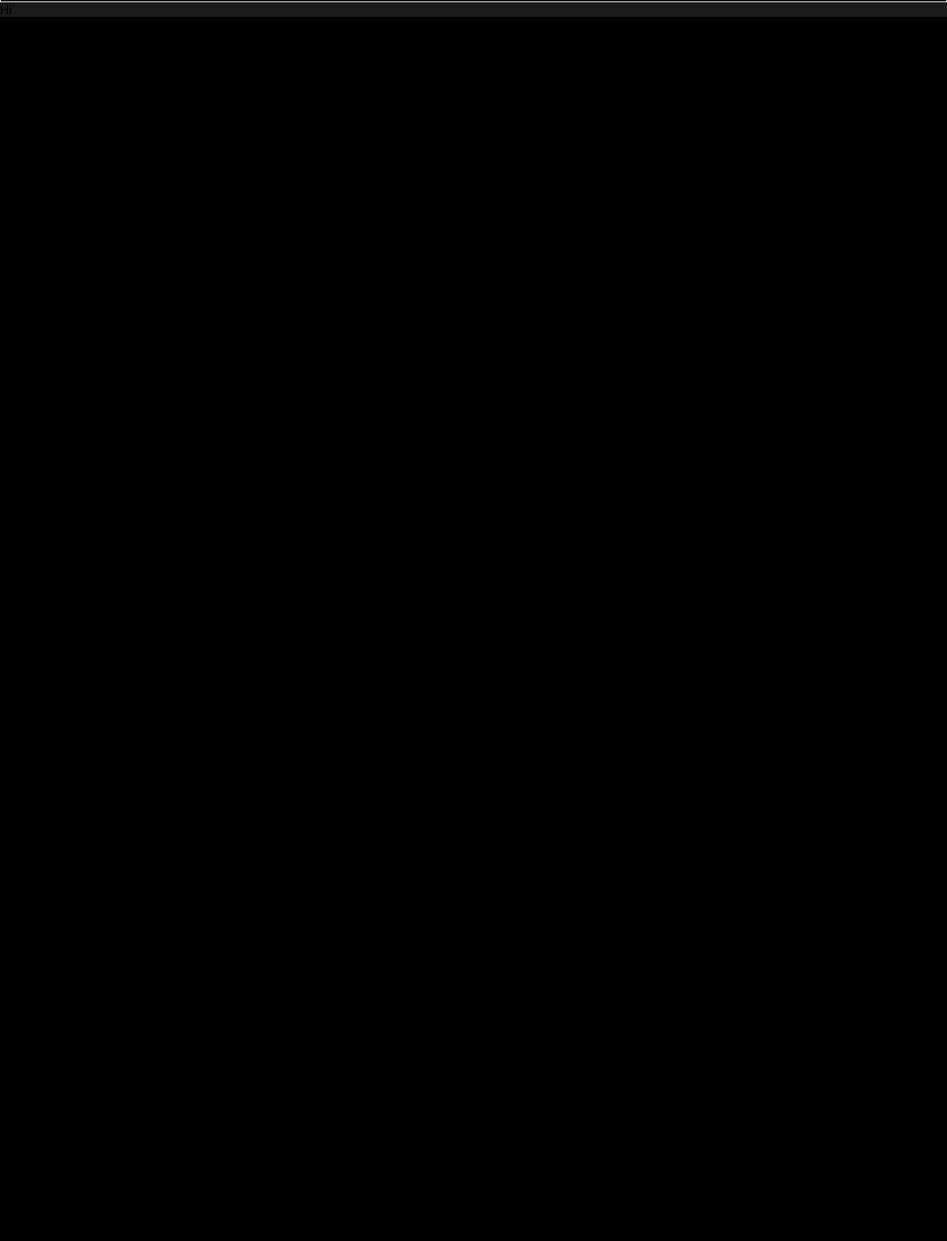
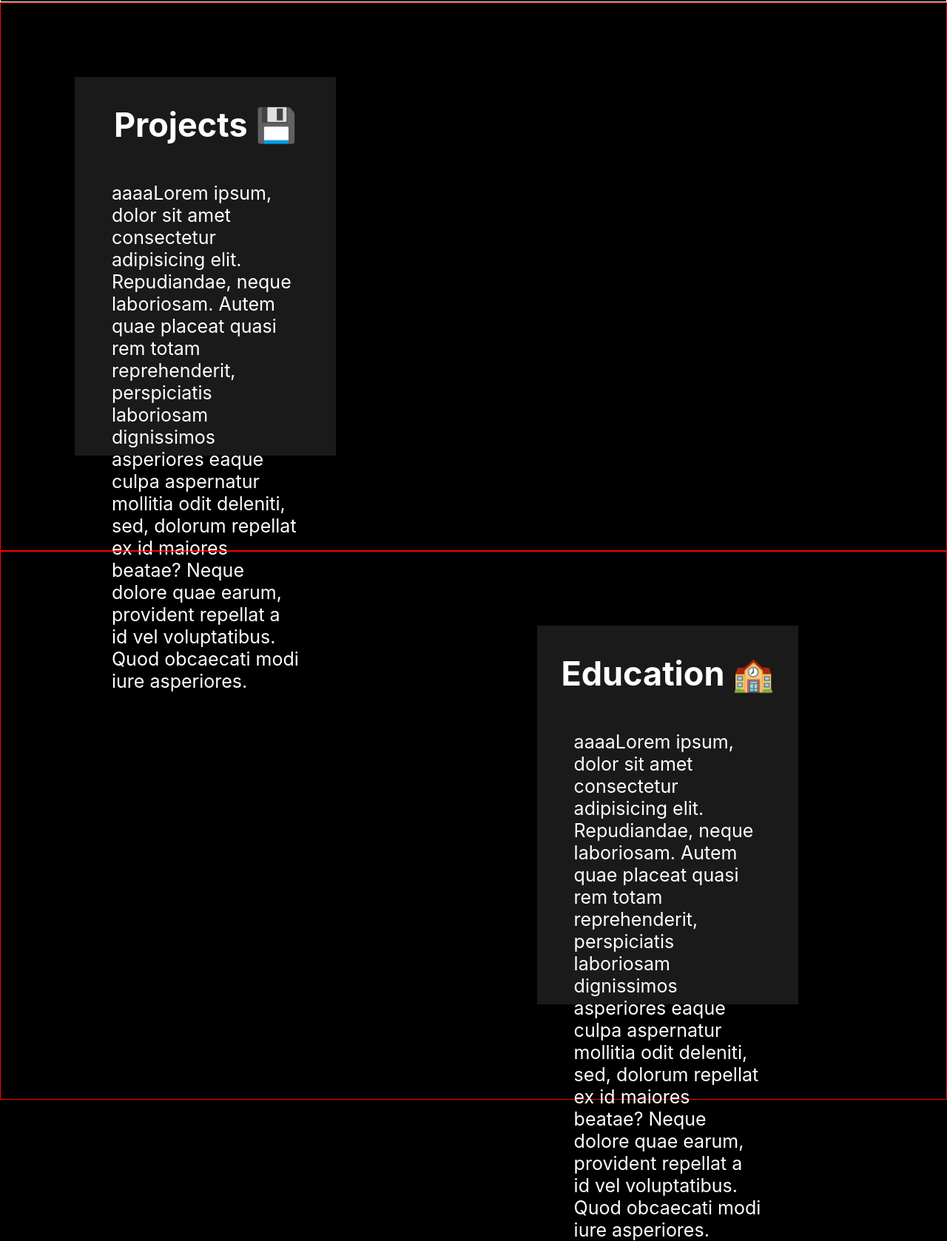
Before and after one commit to HydraSenpai/solarSystem, a website built with Vite: page threejspro/index.html in a window 1280 px wide. Shown: the part 799-2477 px from the top of the page at 74% size. Before the commit the page ends 822 px from the top, so only its background shows below. Built offline with nearby package versions, Linux system fonts and the light colour scheme.

Commit message:
basic template sections added

```diff
--- a/threejspro/index.html
+++ b/threejspro/index.html
@@ -24,7 +24,22 @@
 
     </header>
 
-    <section class="intro">Hi</section>
+    <section class="intro">
+      <div class="introcard">
+        <h1 class="projectTitle">Projects 💾</h1>
+        <div class="projectContent">aaaaLorem ipsum, dolor sit amet consectetur adipisicing elit. Repudiandae, neque laboriosam. Autem quae placeat quasi rem totam reprehenderit, perspiciatis laboriosam dignissimos asperiores eaque culpa aspernatur mollitia odit deleniti, sed, dolorum repellat ex id maiores beatae? Neque dolore quae earum, provident repellat a id vel voluptatibus. Quod obcaecati modi iure asperiores.</div>
+      </div>
+    </section>
+
+    <section class="intro introEdu">
+        <div class="introcard cardEdu">
+          <h1 class="projectTitle">Education 🏫</h1>
+          <div class="projectContent">aaaaLorem ipsum, dolor sit amet consectetur adipisicing elit. Repudiandae, neque
+            laboriosam. Autem quae placeat quasi rem totam reprehenderit, perspiciatis laboriosam dignissimos asperiores eaque
+            culpa aspernatur mollitia odit deleniti, sed, dolorum repellat ex id maiores beatae? Neque dolore quae earum,
+            provident repellat a id vel voluptatibus. Quod obcaecati modi iure asperiores.</div>
+        </div>
+    </section>
 
 
     <script type="module" src="/main.js"></script>
--- a/threejspro/style.css
+++ b/threejspro/style.css
@@ -6,6 +6,8 @@ canvas {
 }
 
 body {
+  background-color: rgba(53, 53, 53, 0.5);
+  color: white;
   padding: 0;
   margin: 0;
   font-family: Inter, Avenir, Helvetica, Arial, sans-serif;
@@ -15,7 +17,6 @@ body {
 }
 
 header {
-  color: white;
   height: 100vh;
   display: flex;
   flex-direction: column;
@@ -26,7 +27,7 @@ header {
 }
 
 section {
-  background-color: rgba(53, 53, 53, 0.5);
+  height: 80vh;
 }
 
 /* Header */
@@ -37,18 +38,55 @@ section {
 }
 
 .about {
-
   font-size: 15px;
   background-color: rgba(53, 53, 53, 0.5);
   height: 35%;
   width: 40%;
   padding: 0px 40px;
-  margin-left: 100px;
+  margin-left: 150px;
   display: flex;
   align-items: center;
   justify-content: center;
+  overflow: hidden;
 }
 
 .aboutText {
   margin: 0px;
 }
+
+/* projects */
+
+.intro {
+  border: 1px solid red;
+  padding: 100px 0px 0px 100px;
+}
+
+.introcard {
+  background-color: rgba(53, 53, 53, 0.5);
+  height: 80%;
+  width:30%;
+  display: flex;
+  flex-direction: column;
+  align-items: center;
+}
+
+.projectTitle {
+  font-size: 45px;
+  margin-bottom: 50px;
+}
+
+.projectContent {
+  font-size: 25px;
+  margin: 0px 50px;
+}
+
+/* Education */
+
+.introEdu {
+  display: flex;
+  justify-content: end;
+}
+
+.cardEdu {
+  margin-right: 200px;
+}
```
